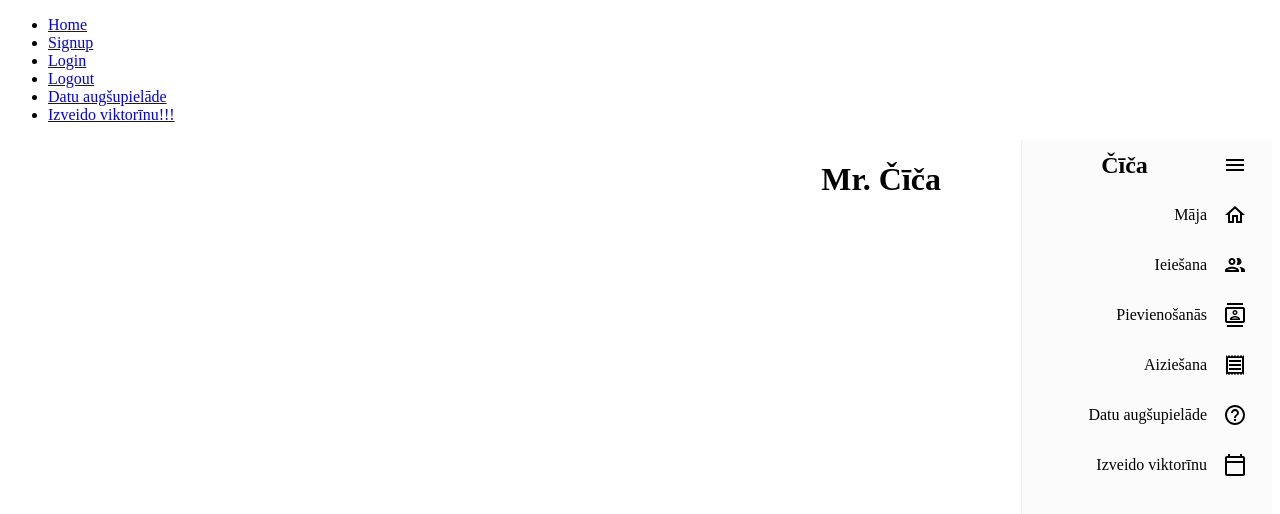
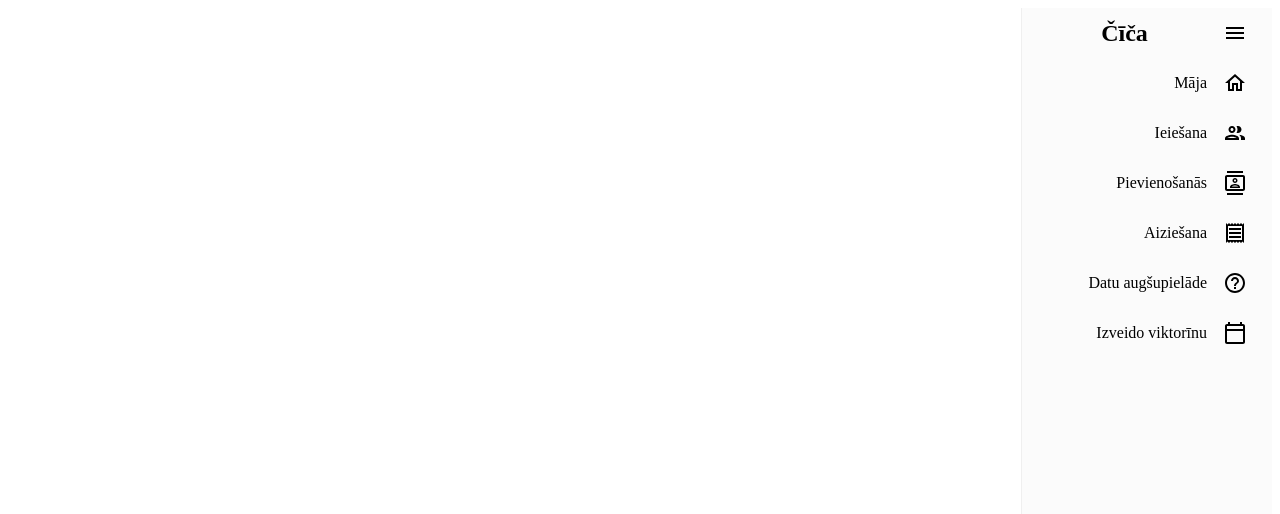
Before and after one commit to snake2205/kultorina, a React (Create React App) app in the folder frontend/: page / in a window 1280 px wide. Shown: the top 514 px of the page. Built offline with nearby package versions, Linux system fonts and the light colour scheme.

Commit message:
Pievienota miskaste pa kreisi

```diff
--- a/frontend/src/css/App.css
+++ b/frontend/src/css/App.css
@@ -11,6 +11,14 @@
   .App-logo {
     animation: App-logo-spin infinite 20s linear;
   }
+}
+div {
+  float: left;
+}
+
+.float-child-element {
+  float: left;
+  width: 50%;
 }
 
 .App-header {
--- a/frontend/src/pages/components/Sidebar.js
+++ b/frontend/src/pages/components/Sidebar.js
@@ -1,6 +1,4 @@
 import { useState, useEffect } from "react";
-import { Link } from 'react-router-dom';
-import { Sidebar, Menu, MenuItem, useProSidebar } from "react-pro-sidebar";
 import HomeOutlinedIcon from "@mui/icons-material/HomeOutlined";
 import PeopleOutlinedIcon from "@mui/icons-material/PeopleOutlined";
 import ContactsOutlinedIcon from "@mui/icons-material/ContactsOutlined";
@@ -8,6 +6,10 @@ import ReceiptOutlinedIcon from "@mui/icons-material/ReceiptOutlined";
 import CalendarTodayOutlinedIcon from "@mui/icons-material/CalendarTodayOutlined";
 import HelpOutlineOutlinedIcon from "@mui/icons-material/HelpOutlineOutlined";
 import MenuOutlinedIcon from "@mui/icons-material/MenuOutlined";
+import React from "react";
+import { Link, Outlet } from "react-router-dom";
+import { Sidebar, Menu, MenuItem, useProSidebar, ProSidebarProvider  } from "react-pro-sidebar";
+
 
 function Es_Neesmu_Dzeina_Bonda() {
   const { collapseSidebar, rtl } = useProSidebar();
@@ -34,9 +36,10 @@ function Es_Neesmu_Dzeina_Bonda() {
         </Menu>
       </Sidebar>
       <main>
-        <h1 style={{ color: "black", marginRight: "5rem" }}>
-          Mr. Čīča
-        </h1>
+        <h2 style={{ color: "black", marginRight: "35rem" }}>
+
+            <Outlet />
+        </h2>
       </main>
       </div>
     );
--- a/frontend/src/pages/components/navbar.jsx
+++ b/frontend/src/pages/components/navbar.jsx
@@ -7,36 +7,13 @@ import Es_Neesmu_Dzeina_Bonda from "./Sidebar";
 function NavBar() {
     return (
         <>
-            <div>
-            <nav>
-                <ul>
-                    <li>
-                        <Link to="/ ">Home</Link>
-                    </li>
-                    <li>
-                        <Link to="/signup ">Signup</Link>
-                    </li>
-                    <li>
-                        <Link to="/login">Login</Link>
-                    </li>
-                    <li>
-                        <Link to="/logout">Logout</Link>
-                    </li>
-                    <li>
-                        <Link to="/data_upload">Datu augšupielāde</Link>
-                    </li>
-                    <li>
-                        <Link to="/make_quiz">Izveido viktorīnu!!!</Link>
-                    </li>
-                </ul>
-            </nav>
-            </div>
-            <Outlet />
-         <div>
+
+        <div>
          <ProSidebarProvider>
             <Es_Neesmu_Dzeina_Bonda />
         </ProSidebarProvider>
         </div>
+
         </>
     );
 }
```
